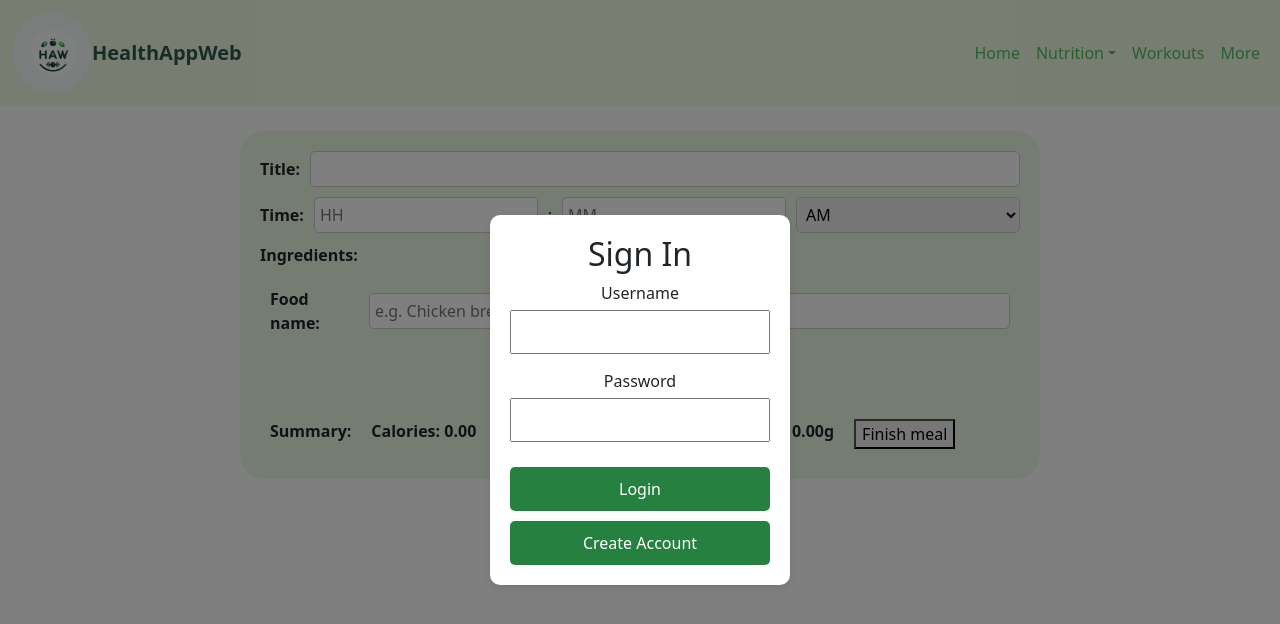
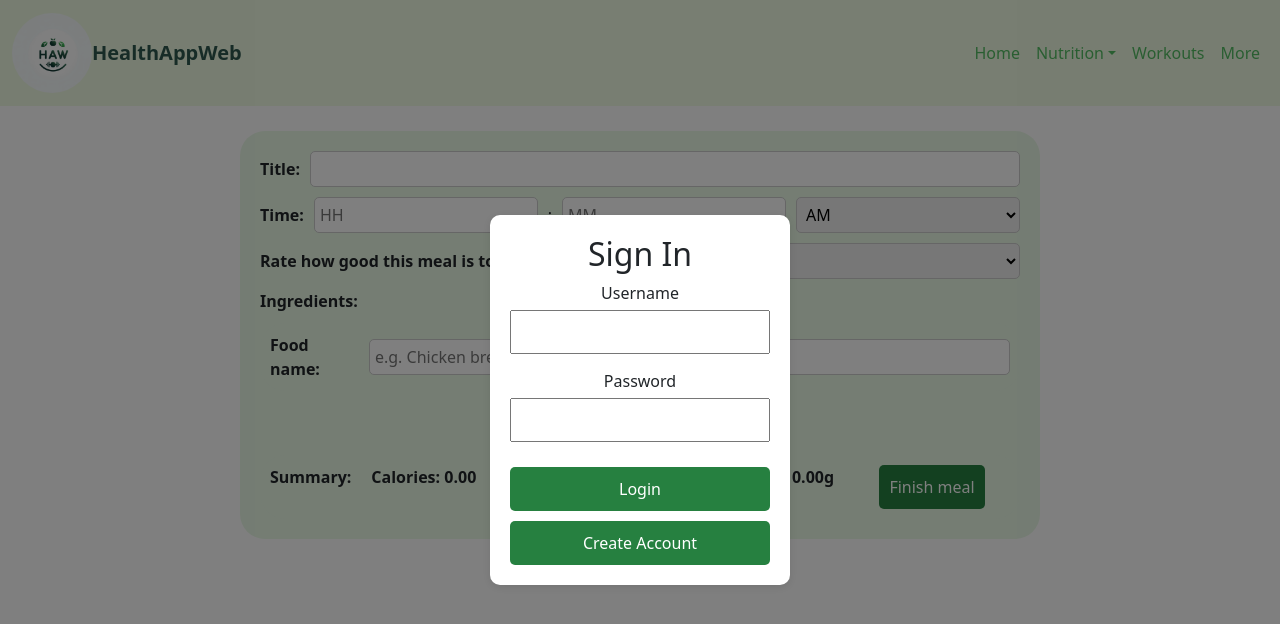
Before and after one commit to enrique95ae/HealthApp_Web, an Angular app: page /add-meal in a window 1280 px wide. Shown: the top 624 px of the page. Built offline with nearby package versions, Linux system fonts and the light colour scheme.

Commit message:
Add meal popup and redirect

```diff
--- /dev/null
+++ b/src/app/components/general/error/error-popup/error-popup.component.css
@@ -0,0 +1,29 @@
+.error-popup {
+    position: fixed;
+    top: 20%;
+    left: 50%;
+    transform: translate(-50%, -50%);
+    background-color: #f8d7da;
+    color: #721c24;
+    padding: 20px;
+    border: 1px solid #f5c6cb;
+    border-radius: 10px;
+    z-index: 1000;
+}
+
+.error-popup p {
+    margin: 0 0 10px;
+}
+
+.error-popup button {
+    background-color: #721c24;
+    color: white;
+    border: none;
+    padding: 5px 10px;
+    border-radius: 5px;
+    cursor: pointer;
+}
+
+.error-popup button:hover {
+    background-color: #a71d2a;
+}
--- /dev/null
+++ b/src/app/components/general/error/error-popup/error-popup.component.html
@@ -0,0 +1,4 @@
+<div *ngIf="message" class="error-popup">
+  <p>{{ message }}</p>
+  <button (click)="closePopup()">Close</button>
+</div>
--- /dev/null
+++ b/src/app/components/general/error/error-popup/error-popup.component.ts
@@ -0,0 +1,14 @@
+import { Component, Input } from '@angular/core';
+
+@Component({
+  selector: 'app-error-popup',
+  templateUrl: './error-popup.component.html',
+  styleUrls: ['./error-popup.component.css']
+})
+export class ErrorPopupComponent {
+  @Input() message: string = '';
+
+  closePopup() {
+    this.message = '';
+  }
+}
--- a/src/app/components/general/header/header.component.html
+++ b/src/app/components/general/header/header.component.html
@@ -29,8 +29,8 @@
             aria-labelledby="nutritionDropdown"
             class="dropdown-menu-right"
           >
+            <a class="dropdown-item" routerLink="/create-food">Create food</a>
             <a class="dropdown-item" routerLink="/add-meal">Add a meal</a>
-            <a class="dropdown-item" routerLink="/create-food">Create food</a>
             <a class="dropdown-item" routerLink="/history">History</a>
           </div>
         </li>
--- a/src/app/components/home/meal-item/meal-item.component.html
+++ b/src/app/components/home/meal-item/meal-item.component.html
@@ -1,7 +1,7 @@
 <div class="meal-item">
   <div class="time-column">
     <div class="time-circle">
-      {{ formatTime(meal.CreationTime, meal.HourPeriod) }}
+      {{ meal.CreationTime }}
     </div>
   </div>
   <div class="details-column">
--- a/src/app/components/nutrition/add-meal/add-meal.component.css
+++ b/src/app/components/nutrition/add-meal/add-meal.component.css
@@ -18,10 +18,14 @@
     display: flex;
     align-items: center;
     gap: 10px;
+    flex-wrap: wrap;
+    /* Allow wrapping if necessary */
 }
 
 label {
     font-weight: bold;
+    white-space: nowrap;
+    /* Prevent label from breaking into multiple lines */
 }
 
 input,
@@ -29,8 +33,10 @@ select {
     padding: 5px;
     border-radius: 5px;
     border: 1px solid #ccc;
-    width: 100%;
-    /* Ensure the inputs take full width */
+    flex: 1;
+    /* Ensure the inputs take the available width */
+    min-width: 100px;
+    /* Minimum width for better layout */
 }
 
 button {
--- a/src/app/components/nutrition/add-meal/add-meal.component.html
+++ b/src/app/components/nutrition/add-meal/add-meal.component.html
@@ -32,6 +32,20 @@
     </div>
 
     <div class="form-row">
+      <label for="mealRating"
+        >Rate how good this meal is towards your goal:</label
+      >
+      <select id="mealRating" [(ngModel)]="mealRating">
+        <option
+          *ngFor="let rating of [1, 2, 3, 4, 5, 6, 7, 8, 9, 10]"
+          [value]="rating"
+        >
+          {{ rating }}
+        </option>
+      </select>
+    </div>
+
+    <div class="form-row">
       <label>Ingredients:</label>
     </div>
     <div *ngFor="let food of foods; let i = index" class="form-row">
@@ -51,4 +65,5 @@
       [finishMeal]="finishMeal.bind(this)"
     ></app-meal-summary>
   </div>
+  <app-error-popup></app-error-popup>
 </div>
--- a/src/app/components/nutrition/add-meal/add-meal.component.ts
+++ b/src/app/components/nutrition/add-meal/add-meal.component.ts
@@ -1,6 +1,10 @@
-import { Component, OnInit } from '@angular/core';
+import { Component, OnInit, ViewChild } from '@angular/core';
 import { FoodsService } from '../../../services/foods/foods.service';
+
 import { Food } from '../../../models/meal.model';
+import { ErrorPopupComponent } from '../../general/error/error-popup/error-popup.component';
+import { Router } from '@angular/router';
+import { forkJoin } from 'rxjs';
 
 @Component({
   selector: 'app-add-meal',
@@ -12,6 +16,7 @@ export class AddMealComponent implements OnInit {
   mealTimeHour: number | null = null;
   mealTimeMinute: number | null = null;
   mealTimePeriod: string = 'AM';
+  mealRating: number = 5;
   foods: Food[] = [];
   isFoodValid: boolean = false;
   totalCalories: number = 0;
@@ -19,10 +24,13 @@ export class AddMealComponent implements OnInit {
   totalCarbs: number = 0;
   totalFats: number = 0;
 
-  constructor(private foodsService: FoodsService) {}
+  @ViewChild(ErrorPopupComponent) errorPopup!: ErrorPopupComponent;
+
+
+  constructor(private foodsService: FoodsService,  private router: Router) {}
 
   ngOnInit(): void {
-    this.initializeFoodComponent(); // Ensure one empty food component on load
+    this.initializeFoodComponent();
     console.log('Initial empty food component added:', this.foods);
   }
 
@@ -43,7 +51,7 @@ export class AddMealComponent implements OnInit {
     if (this.foods[index]) {
       this.foods[index] = food;
       console.log('Food name changed:', food, 'at index:', index);
-      this.foods = [...this.foods]; // Create a new array reference
+      this.foods = [...this.foods];
       this.updateMealSummary();
     }
   }
@@ -97,34 +105,41 @@ export class AddMealComponent implements OnInit {
     const mealData = {
       USER_Id: userId,
       Title: this.mealTitle,
-      Score: 10 // Example score, you might want to calculate this based on some criteria
+      Score: this.mealRating,
+      CreationTime: this.mealTimeHour + ':' + this.mealTimeMinute + this.mealTimePeriod
     };
 
-    this.foodsService.createMeal(mealData).subscribe(
+     this.foodsService.createMeal(mealData).subscribe(
       response => {
         console.log('Meal created successfully with ID:', response.Id);
         const mealId = response.Id;
 
-        this.foods.forEach(food => {
+        const addFoodRequests = this.foods.map(food => {
           const mealFoodData = {
             USR_MEAL_ID: mealId,
             FOODS_ID: food.Id,
             portionEaten: food.PortionEaten
           };
+          return this.foodsService.addFoodToMeal(mealFoodData);
+        });
 
-          this.foodsService.addFoodToMeal(mealFoodData).subscribe(
-            () => {
-              console.log(`Food with ID ${food.Id} added to meal successfully`);
-            },
-            error => {
-              console.error('Error adding food to meal:', error);
-            }
-          );
+        forkJoin(addFoodRequests).subscribe({
+          next: () => {
+            console.log('All foods added to meal successfully');
+            this.router.navigate(['/']);
+          },
+          error: (error) => {
+            this.showErrorPopup(`Something went wrong and error code ${error.status}`);
+          }
         });
       },
       error => {
-        console.error('Error creating meal:', error);
+        this.showErrorPopup(`Something went wrong and error code ${error.status}`);
       }
     );
   }
+
+  showErrorPopup(message: string): void {
+    this.errorPopup.message = message;
+  }
 }
--- a/src/app/components/nutrition/meal-summary/meal-summary.component.css
+++ b/src/app/components/nutrition/meal-summary/meal-summary.component.css
@@ -10,3 +10,14 @@
 .summary-item {
     font-weight: bold;
 }
+
+.finish-meal-button {
+    background-color: #268040;
+    color: white;
+    padding: 10px;
+    border: none;
+    border-radius: 5px;
+    cursor: pointer;
+    max-width: 50%;
+    margin: auto;
+}
```
Also changed, not shown: src/app/app.module.ts (+6 -5 lines), 1 other file (tests, documents, lock files or other folders).
